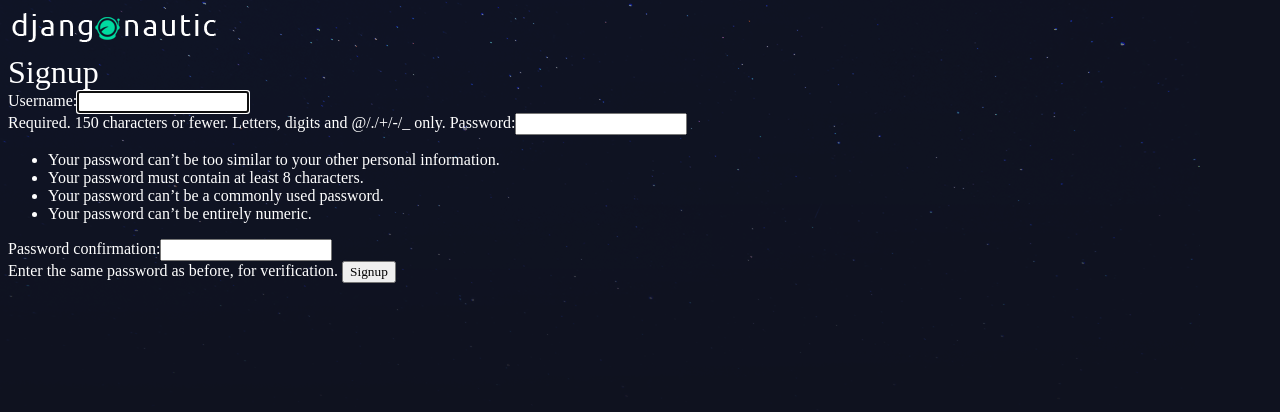
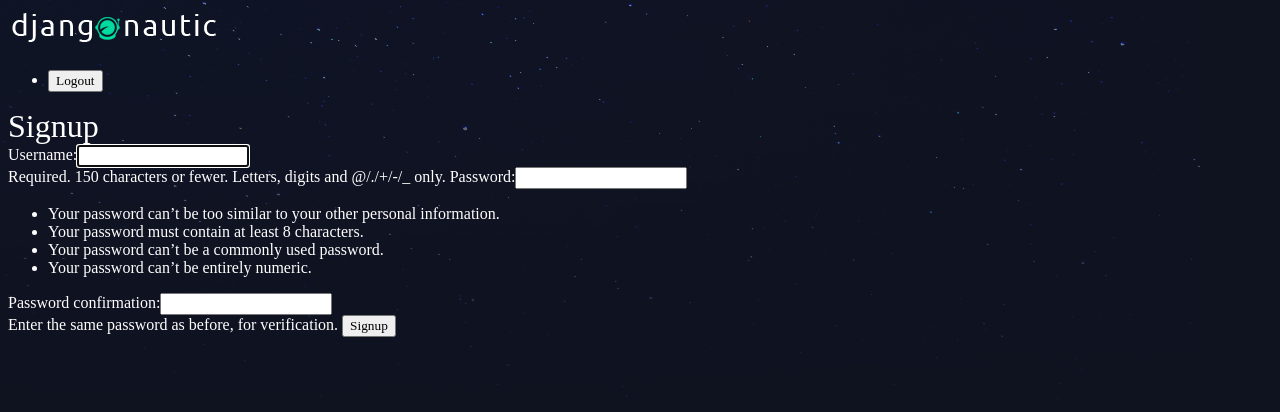
Before and after one commit to Alex-Bishka/Languages, a Django app: page /accounts/signup/ in a window 1280 px wide. Shown: the top 412 px of the page. Run offline with Django 3.2, Linux system fonts and the light colour scheme.

Commit message:
base layout now has a logout btn

```diff
--- a/Django/djangoblog/templates/base_layout.html
+++ b/Django/djangoblog/templates/base_layout.html
@@ -16,6 +16,16 @@
     <body>
         <div class="wrapper">
             <h1><a href="{% url 'articles:list' %}"><img src="{% static 'logo.png' %}"/></a></h1>
+            <nav>
+                <ul>
+                    <li>
+                        <form class="logout-link" action="{% url 'accounts:logout' %}" method="post">
+                            {% csrf_token %}
+                            <button type="submit">Logout</button>
+                        </form>
+                    </li>
+                </ul>
+            </nav>
             {% block content %}
             {% endblock %}
         </div>
```
